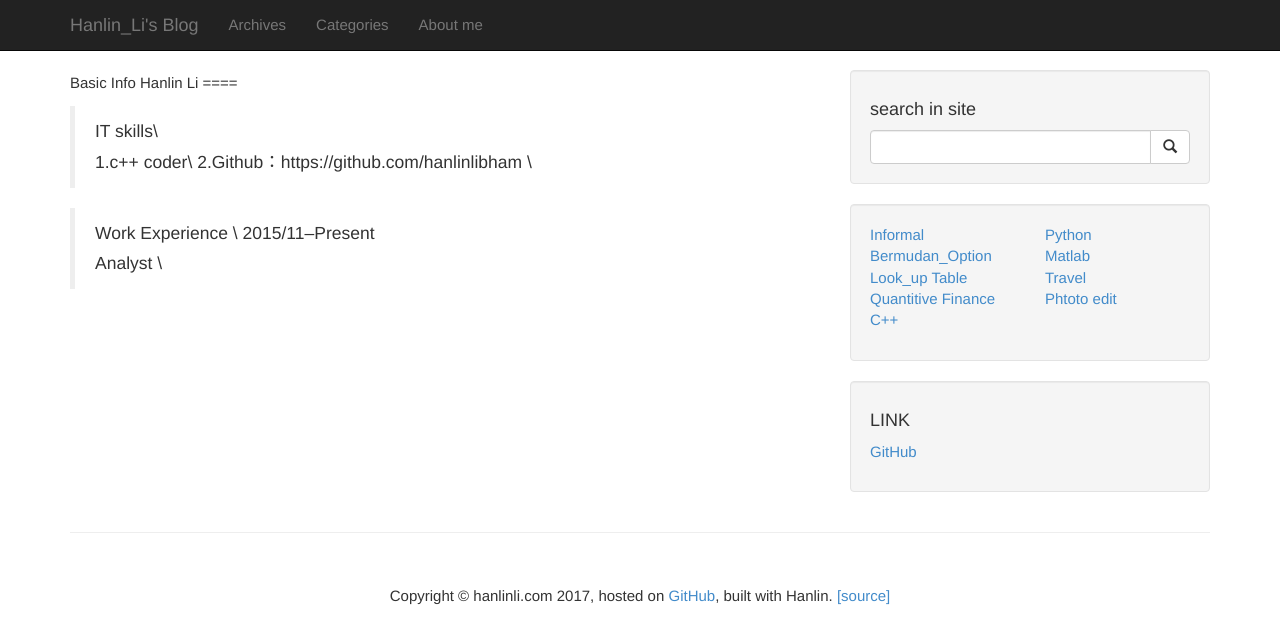
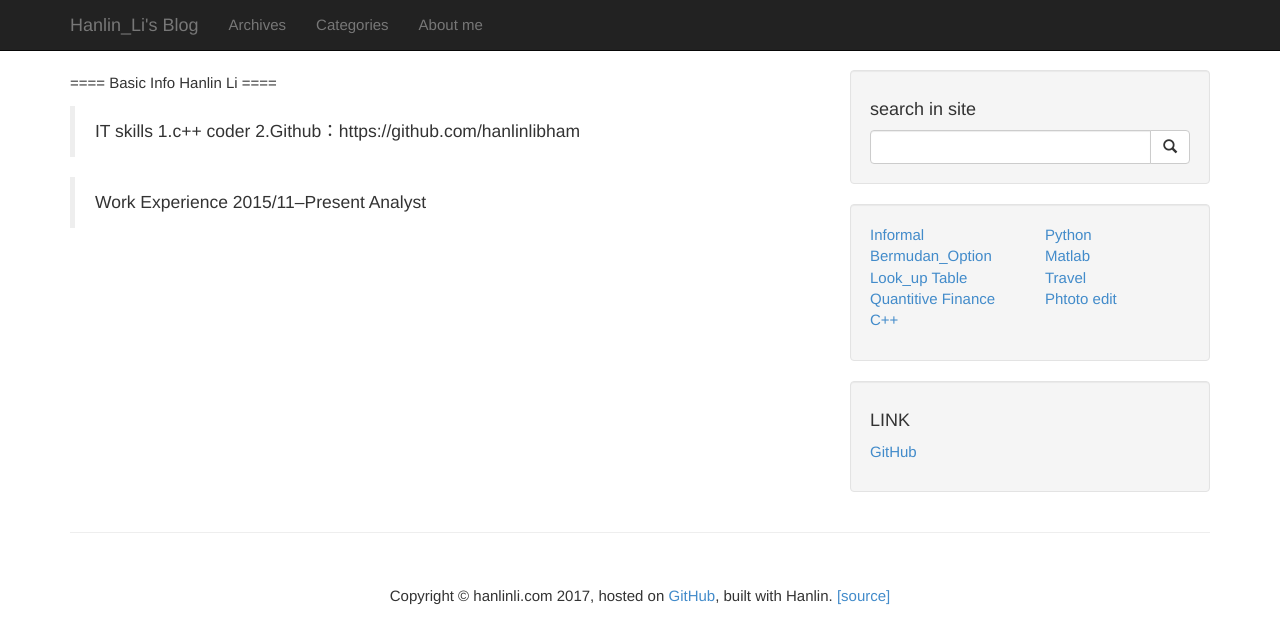
Before and after one commit to hanlinlibham/hanlinlibham.github.io, a Jekyll site: the page built from about.markdown, in a window 1280 px wide. Shown: the top 644 px of the page. Built offline with Jekyll 4.4.1, drawn with Linux system fonts in a browser that asks for light colours; Markdown is read by kramdown in place of the engine named in the settings.

```diff
--- a/about.markdown
+++ b/about.markdown
@@ -2,15 +2,15 @@
 layout: default
 title: "关于：About"
 ---
-
+====
 Basic Info
 Hanlin Li
 ====
 
->IT skills\
-1.c++ coder\
-2.Github：https://github.com/hanlinlibham \
+>IT skills
+1.c++ coder
+2.Github：https://github.com/hanlinlibham
 
->Work Experience \
-2015/11--Present  \
-Analyst \
+>Work Experience
+2015/11--Present
+Analyst
```
